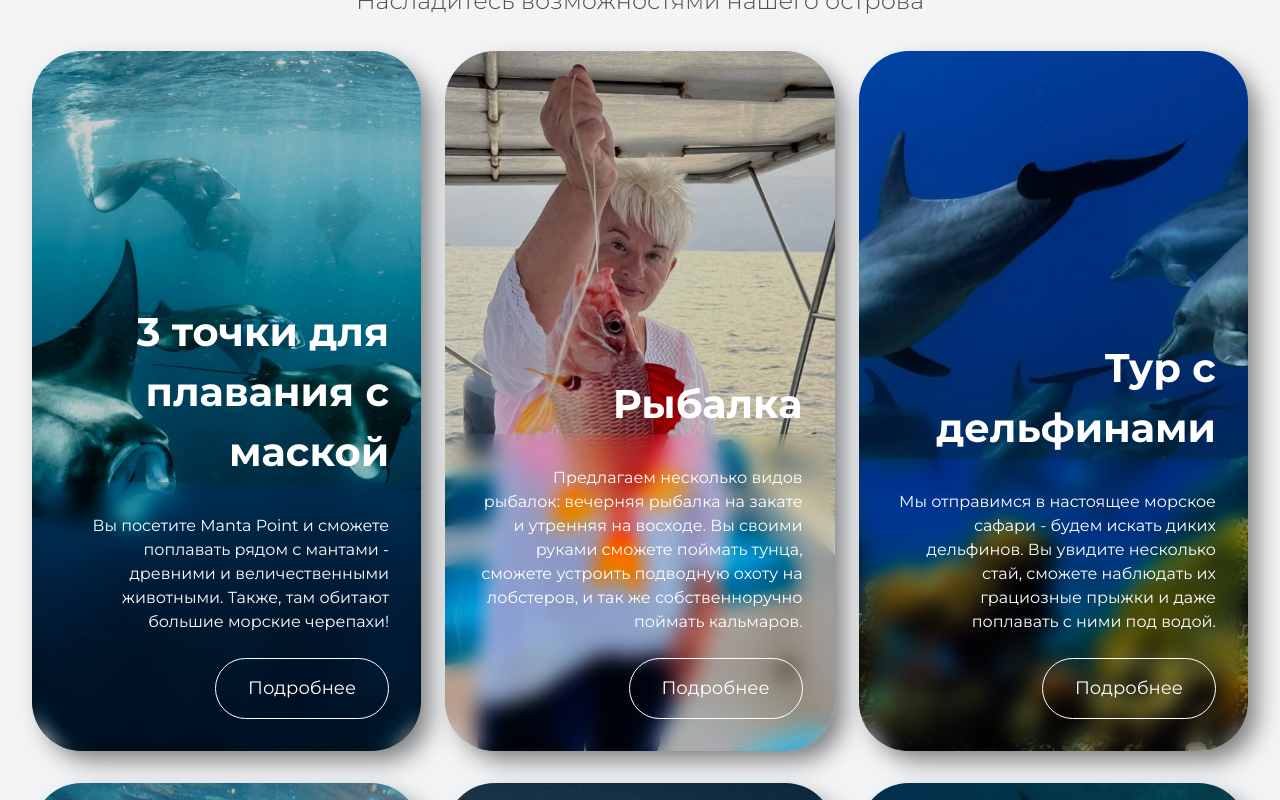
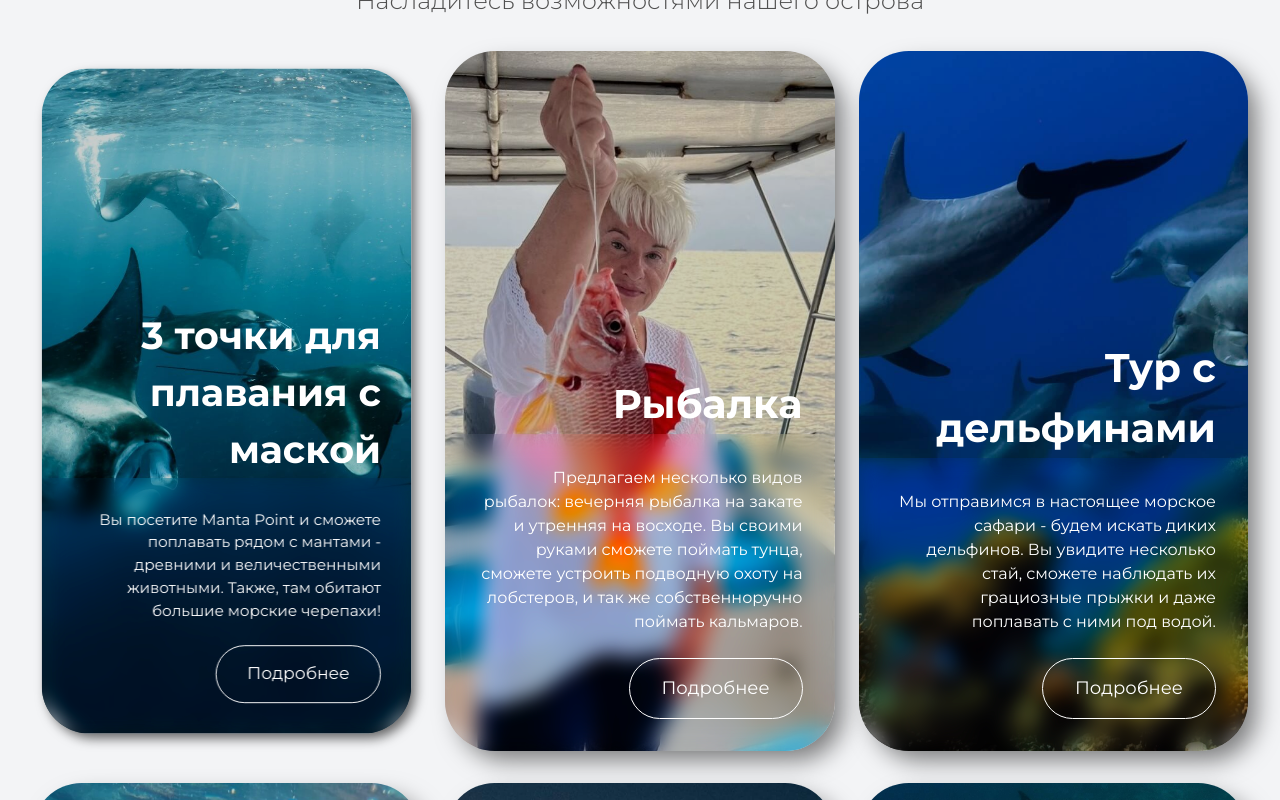
Before and after one commit to RostislavIvanov/maldives-landing, a React (Vite) app: page / in a window 1280 px wide. In both pictures the pointer is over the element 226 px from the left and 5186 px from the top of the page. Shown: the part 4786-5586 px from the top of the page. Built offline with nearby package versions, Linux system fonts and the light colour scheme.

Commit message:
Анимация наведения на экскурсию

```diff
--- a/src/components/ExcursionItem/ExcursionItem.module.css
+++ b/src/components/ExcursionItem/ExcursionItem.module.css
@@ -2,7 +2,13 @@
     @apply rounded-default overflow-hidden mb-8 h-[700px] relative shadow-excursion
     md:w-[48%]
     lg:w-[48%]
-    xl:w-[32%]
+    xl:w-[32%];
+    transition: all 0.3s ease-in-out;
+}
+
+.excursion:hover {
+    @apply scale-95 shadow-excursion-dark;
+    transition: all 0.3s ease-in-out;
 }
 
 .excursion__dark {
--- a/tailwind.config.js
+++ b/tailwind.config.js
@@ -16,6 +16,7 @@ module.exports = {
             },
             boxShadow: {
                 'excursion': '11px 12px 24px -3px rgba(0,0,0,0.5);',
+                'excursion-dark': '5px 6px 12px -1px rgba(0,0,0,0.6);',
                 'burger': '0px 4px 23px -3px rgba(0,0,0,0.1);',
             },
             borderRadius: {
```
